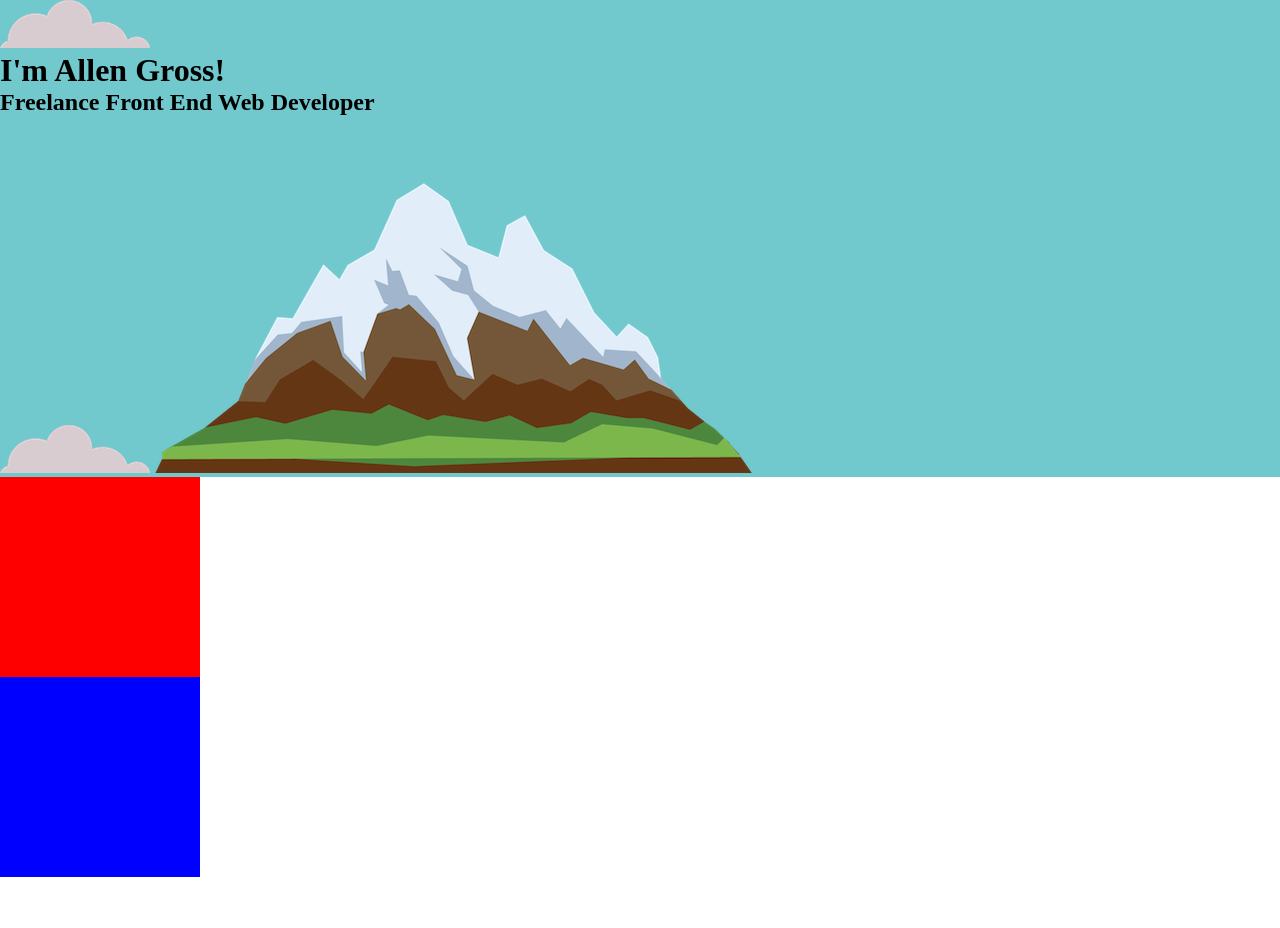
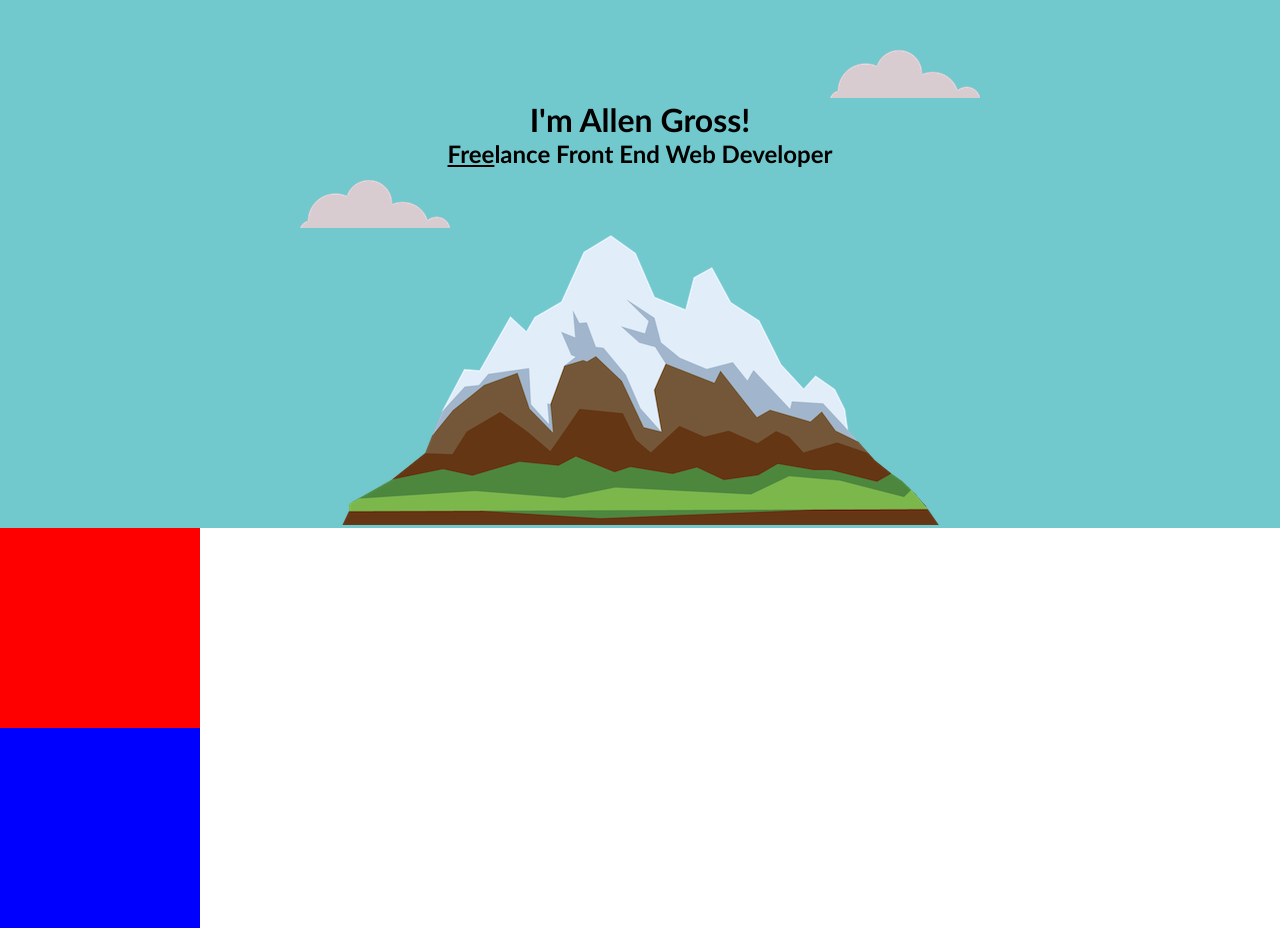
Before and after one commit to alleng12345/FreelanceDeveloper, a plain HTML site: page index.html in a window 1280 px wide. Before the commit the page ends 877 px from the top, so only its background shows below. Drawn offline with Linux system fonts and the light colour scheme.

Commit message:
adding fonts

```diff
--- a/css/styles.css
+++ b/css/styles.css
@@ -1,19 +1,15 @@
-/** test of commit with changes**/
-/**** test of commit with minimal changes*****/
+
 body{
   margin:0px;
+  text-align: center;
+font-family: "Trebuchet MS", "Lucida Grande", "Lucida Sans Unicode", "Lucida Sans", Tahoma, sans-serif;
 }
-
-
-
-
-
-
 
 /***************************class STYLES*************************/
 .top-container{
   background-color: #71c9ce;
-
+  position: relative;
+  padding-top: 100px;
   margin:0;
 
 }
@@ -27,8 +23,23 @@ body{
   background-color: blue;
   height:200px;
   width:200px;
+}
+
+  .top-cloud{
+    position:absolute;
+    right:300px;
+    top:50px;
+  }
 
 
+.bottom-cloud{
+  position:absolute;
+left:300px;
+bottom:300px;
+}
+
+.underlined{
+  text-decoration: underline;
 }
 
 
--- a/index.html
+++ b/index.html
@@ -5,13 +5,15 @@
     <title>Allen Gross</title>
     <link rel="stylesheet" href="css/styles.css">
     <link rel="icon" href="favicon.ico">
+    <link rel="preconnect" href="https://fonts.gstatic.com">
+<link href="https://fonts.googleapis.com/css?family=Merriweather|Montserrat|Sacramento" rel="stylesheet">
   </head>
   <body>
     <div class="top-container">
-      <img src="images/cloud.png" alt="cloud-img">
+      <img class="top-cloud" src="images/cloud.png" alt="cloud-img">
       <h1 id="myName">I'm Allen Gross!</h1>
-      <h2 id="myJob">Freelance Front End Web Developer</h2>
-      <img src="images/cloud.png" alt="cloud-img">
+      <h2 id="myJob"><span class="underlined">Free</span>lance Front End Web Developer</h2>
+      <img class="bottom-cloud" src="images/cloud.png" alt="cloud-img">
       <img src="images/mountain.png" alt="mountain-img">
   </div>
 <div class="middle-container">
```
